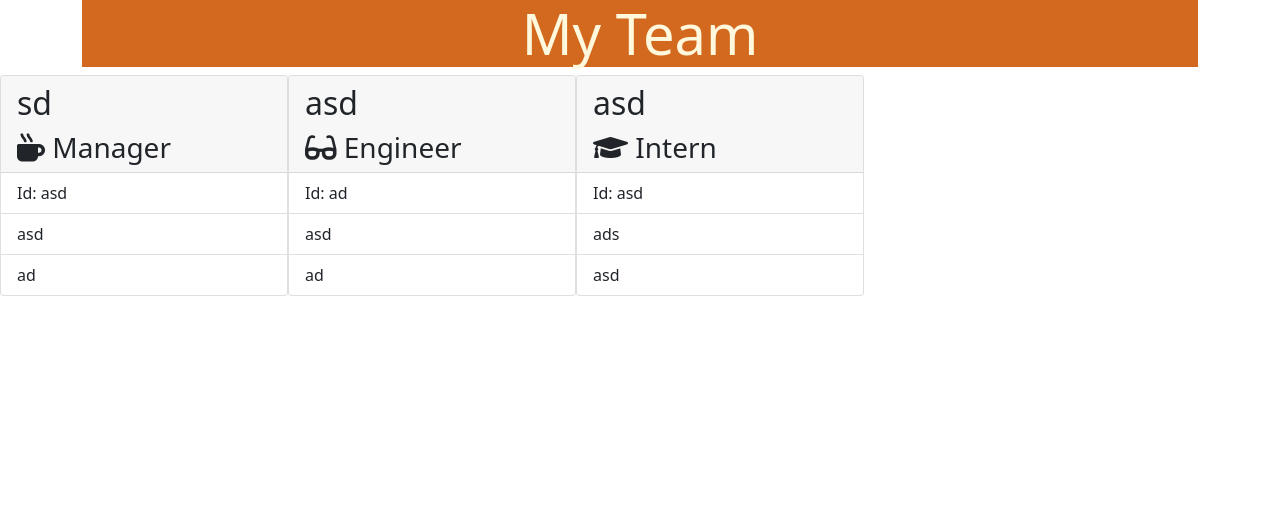
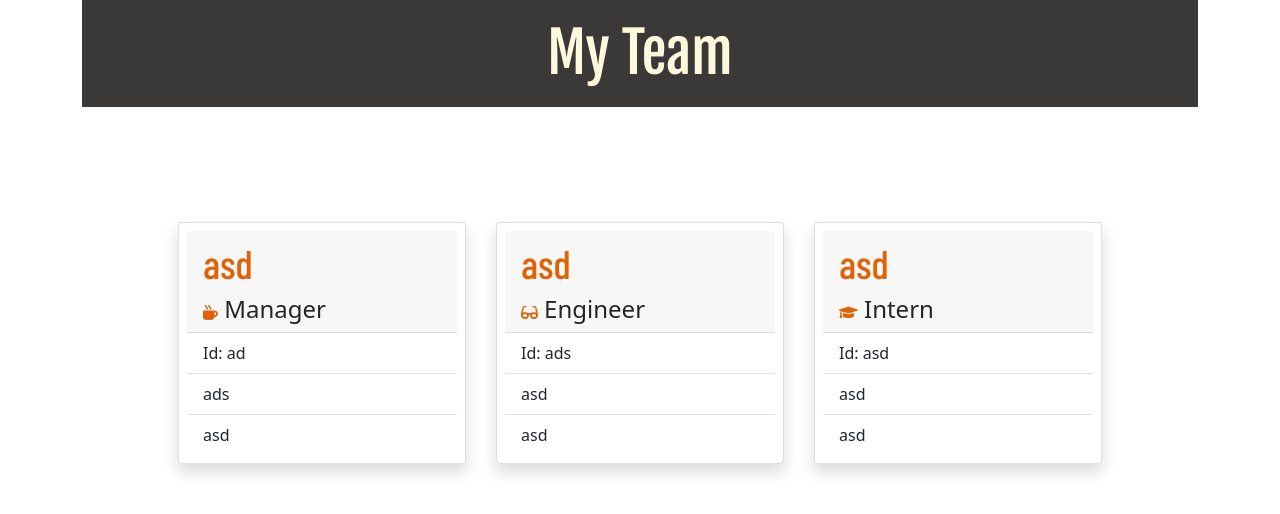
Before and after one commit to mxpux/teamprofilegen, a website: page team.html in a window 1280 px wide. Drawn offline with nearby package versions, Linux system fonts and the light colour scheme; a web font is replaced by a local one.

Commit message:
Fixed broken cards

```diff
--- a/source/template.js
+++ b/source/template.js
@@ -2,11 +2,12 @@
 const cardBuilder = team => {
     const managerCard = manager =>{
         return `
-        <div class="card" style="width: 18rem;">
+  <div class="card shadow p-2" style="width: 18rem;">
       <div class="card-header">
-      <h2 class="card-title">${manager.getName()}</h2>
-      <h3 class="card-text"><i class="fas fa-mug-hot"></i> Manager</h3>
+        <h2 class="card-title title p-right-2 p-left-2">${manager.getName()}</h2>
+        <h4 class="card-text"><i class="fas fa-mug-hot"></i> Manager</h3>
       </div>
+
       <ul class="list-group list-group-flush">
       <li class="list-group-item">Id: ${manager.getId()}</li>
       <li class="list-group-item">${manager.getEmail()}</li>
@@ -17,11 +18,12 @@ const cardBuilder = team => {
     }
     const internCard = intern =>{
         return `
-        <div class="card" style="width: 18rem;">
-    <div class="card-header">
-      <h2 class="card-title">${intern.getName()}</h2>
-      <h3 class="card-text"><i class="fas fa-graduation-cap"></i> Intern</h3>
+  <div class="card shadow p-2" style="width: 18rem;">
+    <div class="card-header cont">
+      <h2 class="card-title title p-right-2 p-left-2 color: lightskyblue">${intern.getName()}</h2>
+      <h4 class="card-text"><i class="fas fa-graduation-cap"></i> Intern</h3>
     </div>
+
       <ul class="list-group list-group-flush">
       <li class="list-group-item">Id: ${intern.getId()}</li>
       <li class="list-group-item">${intern.getEmail()}</li>
@@ -32,11 +34,12 @@ const cardBuilder = team => {
     }
     const engineerCard = engineer =>{
         return `
-    <div class="card" style="width: 18rem;">
+  <div class="card shadow p-2" style="width: 18rem;">
     <div class="card-header">
-      <h2 class="card-title">${engineer.getName()}</h2>
-      <h3 class="card-text"><i class="fas fa-glasses"></i> Engineer</h3>
+      <h2 class="card-title title p-right-2 p-left-2">${engineer.getName()}</h2>
+      <h4 class="card-text"><i class="fas fa-glasses"></i> Engineer</h3>
     </div>
+
       <ul class="list-group list-group-flush">
       <li class="list-group-item">Id: ${engineer.getId()}</li>
       <li class="list-group-item">${engineer.getEmail()}</li>
@@ -76,18 +79,22 @@ module.exports = team => {
   <link rel="stylesheet" href="style.css">
   <link rel="stylesheet" href="https://pro.fontawesome.com/releases/v5.10.0/css/all.css" integrity="sha384-AYmEC3Yw5cVb3ZcuHtOA93w35dYTsvhLPVnYs9eStHfGJvOvKxVfELGroGkvsg+p" crossorigin="anonymous"/>
   <link href="https://cdn.jsdelivr.net/npm/bootstrap@5.0.2/dist/css/bootstrap.min.css" rel="stylesheet" integrity="sha384-EVSTQN3/azprG1Anm3QDgpJLIm9Nao0Yz1ztcQTwFspd3yD65VohhpuuCOmLASjC" crossorigin="anonymous">
+  <link rel="preconnect" href="https://fonts.googleapis.com">
+  <link rel="preconnect" href="https://fonts.gstatic.com" crossorigin>
+  <link href="https://fonts.googleapis.com/css2?family=Barlow+Condensed:wght@100;500&family=Fjalla+One&display=swap" rel="stylesheet">
 
-    <title>Document</title>
+  <title>My Team</title>
 </head>
+
 <body>
     <div class="jumbotron jumbotron-fluid">
       <div class="container">
-    <h1 class="display-4 jumbo" >My Team</h1>
+      <h1 class="display-4 jumbo">My Team</h1>
       </div>
   </div>
 
     <div class="row">
-    <div class="col-12 d-flex justify content center">
+    <div class="col-12 d-flex mx-auto justify-content-center">
     ${cardBuilder(team)}
     </div>
 </div>
--- a/style.css
+++ b/style.css
@@ -1,5 +1,27 @@
 .jumbo {
-    background-color: #d2691e;
+    background-color: #3b3937;
     color: cornsilk;
     text-align: center;
+    padding-bottom: 20px;
+    padding-top: 20px;
+    font-family: 'Fjalla One', sans-serif;
+    font-weight: bolder;
+    margin-bottom: 100px;
 }
+
+.title {
+    font-family: 'Barlow Condensed', sans-serif;
+    color: #e26105;
+    font-size: 40px;
+}
+
+.card {
+    padding-right: 15px;
+    padding-left: 15px;
+    margin: 15px;
+}
+
+.fas {
+    font-size: 15px;
+    color: #e26105;
+}
--- a/team.html
+++ b/team.html
@@ -8,51 +8,58 @@
   <link rel="stylesheet" href="style.css">
   <link rel="stylesheet" href="https://pro.fontawesome.com/releases/v5.10.0/css/all.css" integrity="sha384-AYmEC3Yw5cVb3ZcuHtOA93w35dYTsvhLPVnYs9eStHfGJvOvKxVfELGroGkvsg+p" crossorigin="anonymous"/>
   <link href="https://cdn.jsdelivr.net/npm/bootstrap@5.0.2/dist/css/bootstrap.min.css" rel="stylesheet" integrity="sha384-EVSTQN3/azprG1Anm3QDgpJLIm9Nao0Yz1ztcQTwFspd3yD65VohhpuuCOmLASjC" crossorigin="anonymous">
+  <link rel="preconnect" href="https://fonts.googleapis.com">
+  <link rel="preconnect" href="https://fonts.gstatic.com" crossorigin>
+  <link href="https://fonts.googleapis.com/css2?family=Barlow+Condensed:wght@100;500&family=Fjalla+One&display=swap" rel="stylesheet">
 
-    <title>Document</title>
+  <title>My Team</title>
 </head>
+
 <body>
     <div class="jumbotron jumbotron-fluid">
       <div class="container">
-    <h1 class="display-4 jumbo" >My Team</h1>
+      <h1 class="display-4 jumbo">My Team</h1>
       </div>
   </div>
 
     <div class="row">
-    <div class="col-12 d-flex justify content center">
+    <div class="col-12 d-flex mx-auto justify-content-center">
 
-        <div class="card" style="width: 18rem;">
+  <div class="card shadow p-2" style="width: 18rem;">
       <div class="card-header">
-      <h2 class="card-title">sd</h2>
-      <h3 class="card-text"><i class="fas fa-mug-hot"></i> Manager</h3>
+        <h2 class="card-title title p-right-2 p-left-2">asd</h2>
+        <h4 class="card-text"><i class="fas fa-mug-hot"></i> Manager</h3>
       </div>
+
+      <ul class="list-group list-group-flush">
+      <li class="list-group-item">Id: ad</li>
+      <li class="list-group-item">ads</li>
+      <li class="list-group-item">asd</li>
+      </ul>
+  </div>
+
+  <div class="card shadow p-2" style="width: 18rem;">
+    <div class="card-header">
+      <h2 class="card-title title p-right-2 p-left-2">asd</h2>
+      <h4 class="card-text"><i class="fas fa-glasses"></i> Engineer</h3>
+    </div>
+
+      <ul class="list-group list-group-flush">
+      <li class="list-group-item">Id: ads</li>
+      <li class="list-group-item">asd</li>
+      <li class="list-group-item">asd</li>
+      </ul>
+  </div>
+
+  <div class="card shadow p-2" style="width: 18rem;">
+    <div class="card-header cont">
+      <h2 class="card-title title p-right-2 p-left-2 color: lightskyblue">asd</h2>
+      <h4 class="card-text"><i class="fas fa-graduation-cap"></i> Intern</h3>
+    </div>
+
       <ul class="list-group list-group-flush">
       <li class="list-group-item">Id: asd</li>
       <li class="list-group-item">asd</li>
-      <li class="list-group-item">ad</li>
-    </ul>
-  </div>
-
-        <div class="card" style="width: 18rem;">
-    <div class="card-header">
-      <h2 class="card-title">asd</h2>
-      <h3 class="card-text"><i class="fas fa-glasses"></i> Engineer</h3>
-    </div>
-    <ul class="list-group list-group-flush">
-      <li class="list-group-item">Id: ad</li>
-      <li class="list-group-item">asd</li>
-      <li class="list-group-item">ad</li>
-    </ul>
-  </div>
-
-        <div class="card" style="width: 18rem;">
-    <div class="card-header">
-      <h2 class="card-title">asd</h2>
-      <h3 class="card-text"><i class="fas fa-graduation-cap"></i> Intern</h3>
-    </div>
-    <ul class="list-group list-group-flush">
-      <li class="list-group-item">Id: asd</li>
-      <li class="list-group-item">ads</li>
       <li class="list-group-item">asd</li>
       </ul>
   </div>
```
Also changed, not shown: index.html (+13 -9 lines). Lines whose indentation alone changed are shown as unchanged.
